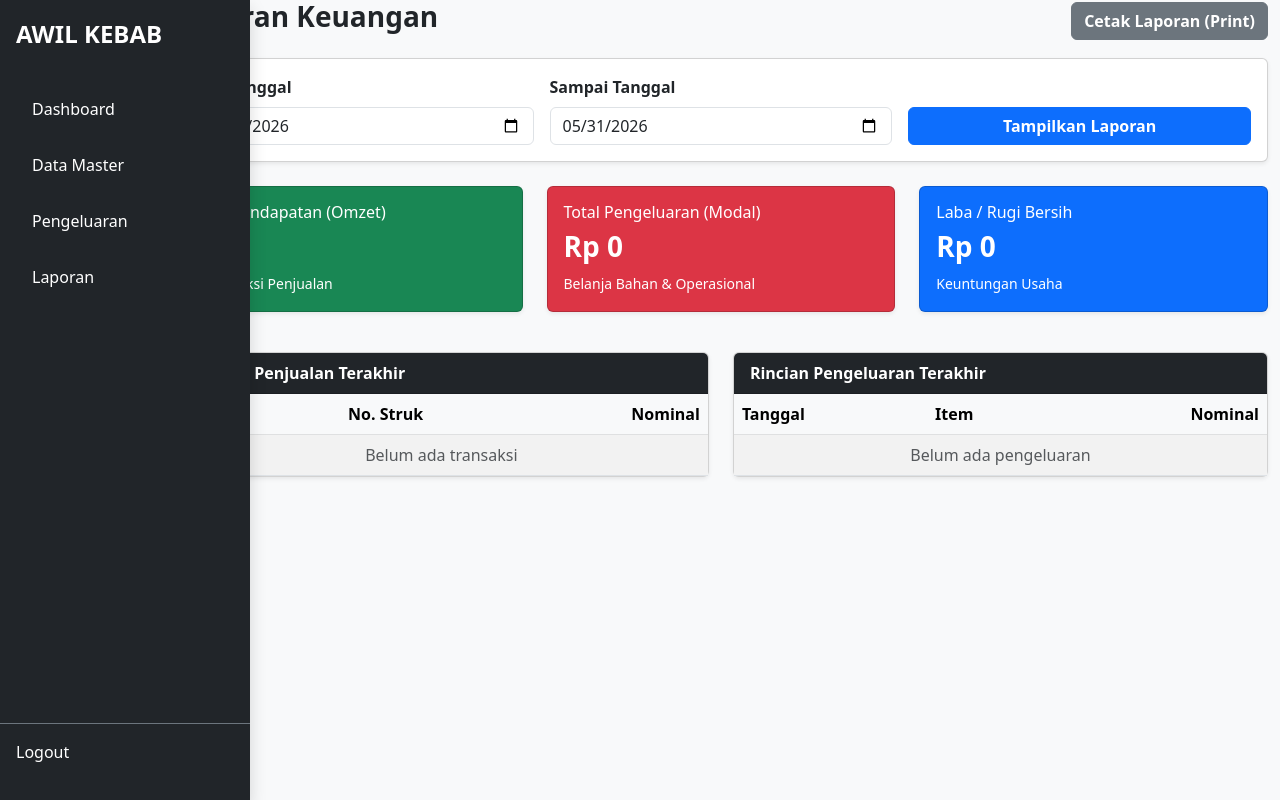
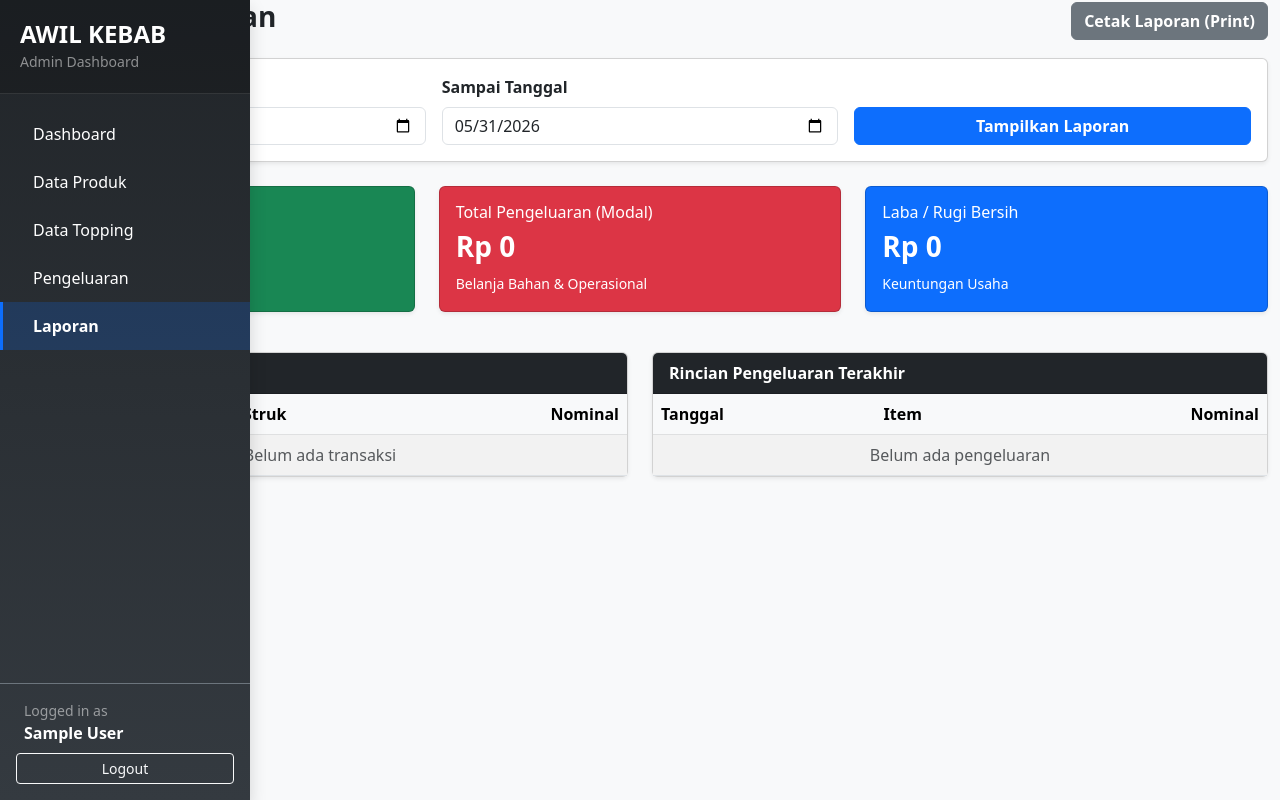
Before and after one commit to febri-x1/AwilKebabPos, a PHP site: page /admin/laporan.php in a window 1280 px wide. Run offline with PHP 8.4, Linux system fonts and the light colour scheme; the visitor is signed in with stand-in values (Sample User, id 1); data that the repository does not hold is empty.

Commit message:
updatee mir

```diff
--- a/includes/header.php
+++ b/includes/header.php
@@ -8,36 +8,78 @@
     <!-- Menggunakan CDN Bootstrap 5 -->
     <link href="https://cdn.jsdelivr.net/npm/bootstrap@5.3.0/dist/css/bootstrap.min.css" rel="stylesheet">
      <style>
-    body {
-        display: flex;
-        min-height: 100vh;
-    }
-    /* Memberikan ruang agar konten utama tidak tertutup sidebar */
-    .main-content {
-        margin-left: 280px; /* Lebar yang sama dengan sidebar */
-        width: 100%;
-        padding: 20px;
-    }
+        /* Style untuk Sidebar Admin (hanya muncul di halaman admin) */
         .sidebar-left {
             width: 250px;
             height: 100vh;
             position: fixed;
             left: 0;
             top: 0;
-        background-color: #212529; /* Warna gelap sesuai gambar */
-        z-index: 1050; /* Pastikan lebih tinggi dari elemen tabel/kartu */
+            background: linear-gradient(180deg, #212529 0%, #343a40 100%);
+            z-index: 1050;
             display: flex;
             flex-direction: column;
-        padding: 20px 0;
+            padding: 0;
+            overflow-y: auto;
+            box-shadow: 2px 0 10px rgba(0,0,0,0.1);
         }
 
-    /* Penyesuaian Konten Utama */
+        .sidebar-left .sidebar-header {
+            padding: 20px;
+            background-color: rgba(0,0,0,0.2);
+            border-bottom: 1px solid rgba(255,255,255,0.1);
+        }
+
+        .sidebar-left .nav-link {
+            color: rgba(255, 255, 255, 0.75);
+            padding: 12px 20px;
+            transition: all 0.3s;
+            border-left: 3px solid transparent;
+        }
+
+        .sidebar-left .nav-link:hover {
+            background-color: rgba(255, 255, 255, 0.1);
+            color: #fff;
+            border-left-color: #0d6efd;
+        }
+
+        .sidebar-left .nav-link.active {
+            background-color: rgba(13, 110, 253, 0.2);
+            color: #fff;
+            border-left-color: #0d6efd;
+            font-weight: 600;
+        }
+
+        .sidebar-left .nav-link i {
+            margin-right: 10px;
+            width: 20px;
+            text-align: center;
+        }
+
+        /* Konten utama dengan sidebar (hanya untuk admin) */
         .content-wrapper {
-        margin-left: 250px; /* Harus sama dengan lebar sidebar */
+            margin-left: 250px;
             width: calc(100% - 250px);
             padding: 30px;
-        background-color: #f8f9fa; /* Warna background area kerja */
+            background-color: #f8f9fa;
             min-height: 100vh;
+        }
+
+        /* Untuk halaman tanpa sidebar (login, kasir) */
+        body.no-sidebar .content-wrapper {
+            margin-left: 0;
+            width: 100%;
+        }
+
+        @media print {
+            .sidebar-left,
+            .no-print {
+                display: none !important;
+            }
+            .content-wrapper {
+                margin-left: 0 !important;
+                width: 100% !important;
+            }
         }
     </style>
 </head>
--- a/includes/navbar.php
+++ b/includes/navbar.php
@@ -1,33 +1,50 @@
-<!-- includes/navbar.php -->
-<nav class="navbar navbar-expand-lg navbar-dark bg-dark mb-4">
-    <div class="container-fluid">
-        <a class="navbar-brand fw-bold" href="#">AWIL KEBAB</a>
-        <button class="navbar-toggler" type="button" data-bs-toggle="collapse" data-bs-target="#navbarNav">
-            <span class="navbar-toggler-icon"></span>
-        </button>
-        <!-- includes/navbar.php -->
-         <!-- includes/navbar.php -->
+<!-- includes/navbar.php - Sidebar khusus untuk halaman Admin -->
 <div class="sidebar-left shadow">
-    <div class="px-3 mb-4">
-        <h4 class="text-white fw-bold">AWIL KEBAB</h4>
+    <div class="sidebar-header">
+        <h4 class="text-white fw-bold mb-0">
+            <i class="fas fa-utensils"></i> AWIL KEBAB
+        </h4>
+        <small class="text-white-50">Admin Dashboard</small>
     </div>
-    <ul class="nav flex-column mb-auto">
-        <li class="nav-item px-3 py-2">
-            <a href="dashboard.php" class="nav-link text-white">Dashboard</a>
+
+    <ul class="nav flex-column mt-3 mb-auto">
+        <li class="nav-item">
+            <a href="dashboard.php" class="nav-link text-white <?= basename($_SERVER['PHP_SELF']) == 'dashboard.php' ? 'active' : '' ?>">
+                <i class="fas fa-home"></i> Dashboard
+            </a>
         </li>
-        <li class="nav-item px-3 py-2">
-            <a href="master_produk.php" class="nav-link text-white active">Data Master</a>
+        <li class="nav-item">
+            <a href="master_produk.php" class="nav-link text-white <?= basename($_SERVER['PHP_SELF']) == 'master_produk.php' ? 'active' : '' ?>">
+                <i class="fas fa-box"></i> Data Produk
+            </a>
         </li>
-        <li class="nav-item px-3 py-2">
-            <a href="pengeluaran.php" class="nav-link text-white">Pengeluaran</a>
+        <li class="nav-item">
+            <a href="master_topping.php" class="nav-link text-white <?= basename($_SERVER['PHP_SELF']) == 'master_topping.php' ? 'active' : '' ?>">
+                <i class="fas fa-plus-circle"></i> Data Topping
+            </a>
         </li>
-        <li class="nav-item px-3 py-2">
-            <a href="laporan.php" class="nav-link text-white">Laporan</a>
+        <li class="nav-item">
+            <a href="pengeluaran.php" class="nav-link text-white <?= basename($_SERVER['PHP_SELF']) == 'pengeluaran.php' ? 'active' : '' ?>">
+                <i class="fas fa-receipt"></i> Pengeluaran
+            </a>
+        </li>
+        <li class="nav-item">
+            <a href="laporan.php" class="nav-link text-white <?= basename($_SERVER['PHP_SELF']) == 'laporan.php' ? 'active' : '' ?>">
+                <i class="fas fa-chart-line"></i> Laporan
+            </a>
         </li>
     </ul>
+
     <div class="mt-auto p-3 border-top border-secondary">
-        <a href="../auth/logout.php" class="text-white text-decoration-none">Logout</a>
+        <div class="d-flex align-items-center text-white mb-2">
+            <i class="fas fa-user-circle fa-2x me-2"></i>
+            <div>
+                <small class="d-block text-white-50">Logged in as</small>
+                <strong><?= $_SESSION['nama_lengkap'] ?? 'Admin' ?></strong>
+            </div>
+        </div>
+        <a href="../auth/logout.php" class="btn btn-outline-light btn-sm w-100" onclick="return confirm('Yakin ingin logout?')">
+            <i class="fas fa-sign-out-alt"></i> Logout
+        </a>
     </div>
 </div>
-    </div>
-</nav>
```
Lines whose indentation alone changed are shown as unchanged.
